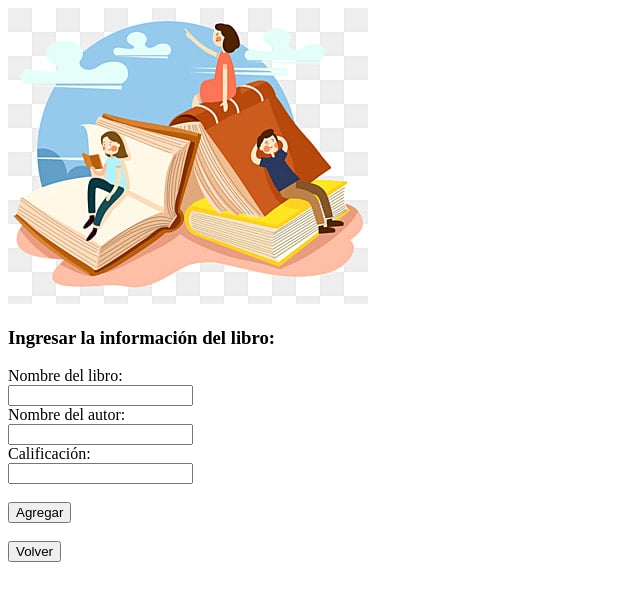
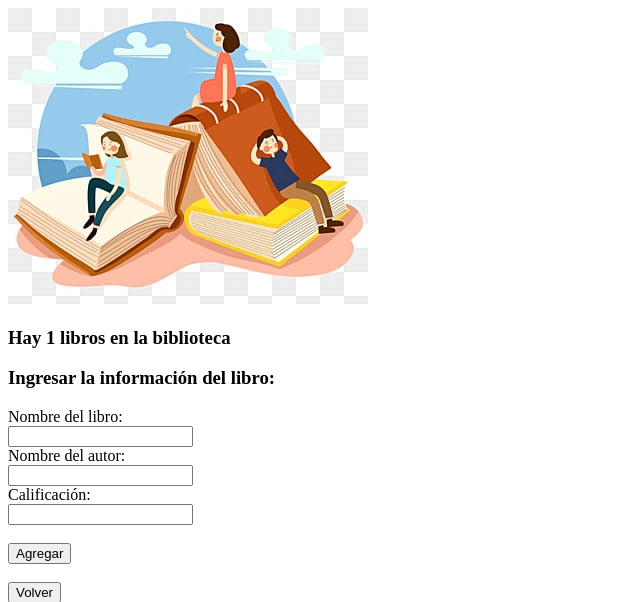
Before and after one commit to FIUNER-LICA/pa-codigos-trabajos-practicos, a Flask app: template BibliotecaDigital/templates/agregar.html in a window 1280 px wide. Shown: the top 602 px of the page, without its empty margins (0-640 px from the left). Run offline with Flask 3, Linux system fonts and the light colour scheme; the template is opened without the code that fills it: most values are stand-ins (such as "Sample title", 1, 10 or a date in 2020).

Commit message:
agrego cambios con flask-session

```diff
--- a/BibliotecaDigital/server.py
+++ b/BibliotecaDigital/server.py
@@ -1,5 +1,5 @@
 # Aplicación principal
-from flask import Flask, render_template, request, redirect, url_for
+from flask import Flask, render_template, request, redirect, url_for, session
 from modules.config import app
 from modules.funciones import cargar_lista_desde_archivo, guardar_libro_en_archivo, agregar_libro_a_lista
 
@@ -16,13 +16,14 @@ except FileNotFoundError:
 
 @app.route("/")
 def inicio():
+    session['contador'] = len(lista_libros)
     return render_template("inicio.html")
 
 @app.route("/listar")
 def funcion_listar():
     if len(lista_libros) == 0:
         return render_template("listar.html", vacio=True )
-    return render_template("listar.html", mi_lista = lista_libros, vacio=False)
+    return render_template("listar.html", mi_lista = lista_libros, vacio=False, num_libros=session['contador'])
 
 @app.route("/agregar", methods=["GET", "POST"])
 def funcion_agregar():
@@ -38,7 +39,7 @@ def funcion_agregar():
         #Opcional si queremos redirigimos a la página de inicio
         #return redirect(url_for("inicio"))
 
-    return render_template("agregar.html")
+    return render_template("agregar.html", num_libros=session['contador'])
 
 if __name__ == "__main__":
     app.run(debug=True)
--- a/BibliotecaDigital/templates/agregar.html
+++ b/BibliotecaDigital/templates/agregar.html
@@ -7,6 +7,7 @@
 </head>
 <body>
     <img src="{{ url_for('static', filename='libros.png') }}">
+    <h3>Hay {{num_libros}} libros en la biblioteca</h3>
     <h3>Ingresar la información del libro:</h3>
 
     <form action="{{url_for('funcion_agregar')}}" method="post">
```
Also changed, not shown: BibliotecaDigital/modules/config.py (+7 -0 lines).
